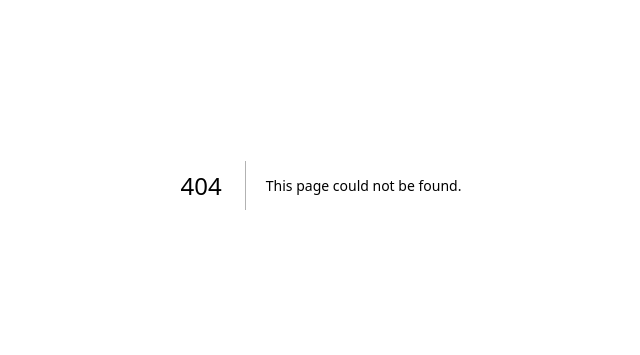
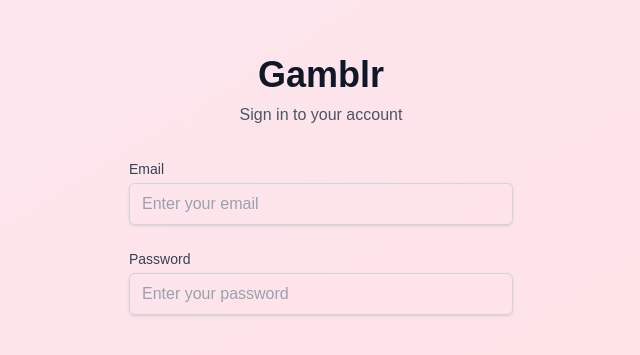
Before and after one commit to lieri123/gamblr, a Next.js app: page /auth in a window 1280 px wide. Before the commit this address had no page. Shown: the part 215-570 px from the top of the page, without its empty margins (319-959 px from the left). Built offline with nearby package versions, Linux system fonts and the light colour scheme.

Commit message:
Added an email and password field to authentication page

```diff
--- /dev/null
+++ b/app/auth/page.tsx
@@ -0,0 +1,64 @@
+"use client";
+
+import { useState } from "react";
+
+export default function AuthPage() {
+    const [isSignup, setIsSignup] = useState<boolean>(false);
+    const [email, setEmail] = useState<string>("");
+    const [password, setPassword] = useState<string>("");
+    const [loading, setLoading] = useState<boolean>(false);
+    const [error, setError] = useState<string>("");
+
+
+    return (
+        <div className="min-h-screen flex items-center justify-center bg-gradient-to-br from-pink-100 to-red-100 dark:from-gray-900 dark:to-gray-800">
+            <div className="max-w-md w-full space-y-8 p-8">
+                <div className="text-center">
+                    <h1 className="text-4xl font-bold text-gray-900 dark:text-white mb-2">
+                        Gamblr
+                    </h1>
+                    <p className="text-gray-600 dark:text-gray-400">
+                        {isSignup ? "Create your account" : "Sign in to your account"}
+                    </p>
+                </div>
+                <form className="space-y-6">
+                    <div>
+                        <label
+                            htmlFor="email"
+                            className="block text-sm font-medium text-gray-700 dark:text-gray-300"
+                        >
+                            Email
+                        </label>
+                        <input
+                            id="email"
+                            type="email"
+                            required
+                            value={email}
+                            onChange={(e) => setEmail(e.target.value)}
+                            className="mt-1 block w-full px-3 py-2 border border-gray-300 dark:border-gray-600 rounded-md shadow-sm placeholder-gray-400 focus:outline-none focus:ring-pink-500 focus:border-pink-500 dark:bg-gray-800 dark:text-white"
+                            placeholder="Enter your email"
+                        />
+                    </div>
+
+                    <div>
+                        <label
+                            htmlFor="password"
+                            className="block text-sm font-medium text-gray-700 dark:text-gray-300"
+                        >
+                            Password
+                        </label>
+                        <input
+                            id="password"
+                            type="password"
+                            required
+                            value={password}
+                            onChange={(e) => setPassword(e.target.value)}
+                            className="mt-1 block w-full px-3 py-2 border border-gray-300 dark:border-gray-600 rounded-md shadow-sm placeholder-gray-400 focus:outline-none focus:ring-pink-500 focus:border-pink-500 dark:bg-gray-800 dark:text-white"
+                            placeholder="Enter your password"
+                        />
+                    </div>
+                </form>
+            </div>
+        </div>
+    );
+}
```
